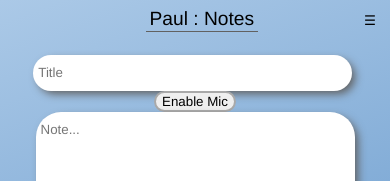
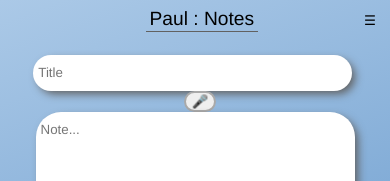
Before and after one commit to PaulCollins99/notes-local-storage, a website with bundled scripts: page app/note.html in a window 390 px wide. Shown: the top 181 px of the page. Built offline with nearby package versions, Linux system fonts and the light colour scheme.

Commit message:
testing emoji on mobile

```diff
--- a/app/note.html
+++ b/app/note.html
@@ -36,7 +36,7 @@
     </section>
     <section class="newNoteInputs">
         <input type="text" id="title" placeholder="Title" class="newNoteInput">
-        <p class="newNoteDate" id="currentDate"></p><button class="newNoteMic" id="enableMic">Enable Mic</button>
+        <p class="newNoteDate" id="currentDate"></p><button class="newNoteMic" id="enableMic">🎤</button>
         <textarea type="text" id="full" placeholder="Note..." class="newNoteInput"></textarea>
     </section>
 
--- a/app/style.css
+++ b/app/style.css
@@ -249,6 +249,7 @@ body {
     display: inline-block;
     border-radius: 25px;
     border: 2px solid darkgrey;
+    margin-left: 10px;
 }
 
 svg {
```
